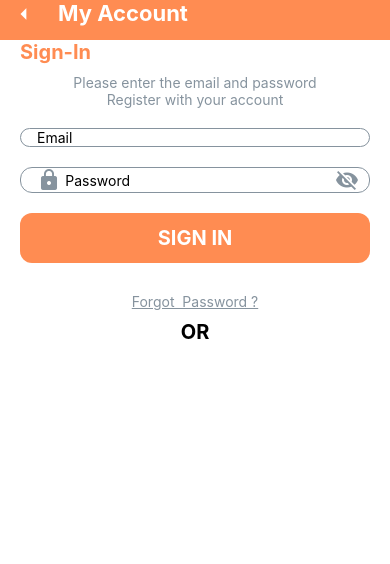
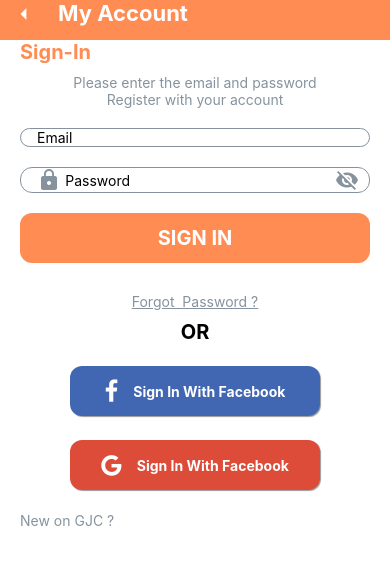
Before and after one commit to nickty/expressfood2, a React Native app: screen / in a window 390 px wide. Shown: the top 564 px of the page. Built offline with nearby package versions, Linux system fonts and the light colour scheme.

Commit message:
social media button added

```diff
--- a/src/screens/authScreens/SignInScreen.js
+++ b/src/screens/authScreens/SignInScreen.js
@@ -3,7 +3,8 @@ import React, { useRef, useState } from 'react'
 import Header from '../../components/Header'
 import { colors, parameters, titleHead } from '../../global/styles'
 import * as Animatable from 'react-native-animatable'
-import { Button, Icon } from '@rneui/themed'
+import { Button, Icon, SocialIcon } from '@rneui/themed'
+import { AirbnbRating } from '@rneui/base'
 
 const SignInScreen = () => {
 
@@ -79,6 +80,28 @@ const SignInScreen = () => {
       <View style={{alignItems: 'center', marginTop: 10, marginBottom: 10}}>
           <Text style={{fontSize: 20, fontWeight: 'bold'}}>OR</Text>
       </View>
+
+      <View style={{margin: 5, alignItems: 'center'}}>
+          <SocialIcon
+            title='Sign In With Facebook'
+            button
+            type='facebook'
+            style={styles.socialIcon}
+            onPress={() => {}}
+          />
+      </View>
+      <View style={{margin: 5, alignItems: 'center'}}>
+          <SocialIcon
+            title='Sign In With Facebook'
+            button
+            type='google'
+            style={styles.socialIcon}
+            onPress={() => {}}
+          />
+      </View>
+      <View style={{marginTop: 10, marginLeft: 20}}>
+          <Text style={{...styles.text1}}>New on GJC ?</Text>
+      </View>
     </View>
   )
 }
@@ -111,4 +134,9 @@ const styles = StyleSheet.create({
         alignItems: 'center',
         paddingLeft: 16
     },
+    socialIcon: {
+        borderRadius: 12,
+        height: 50,
+        width: 250
+    }
 })
```
